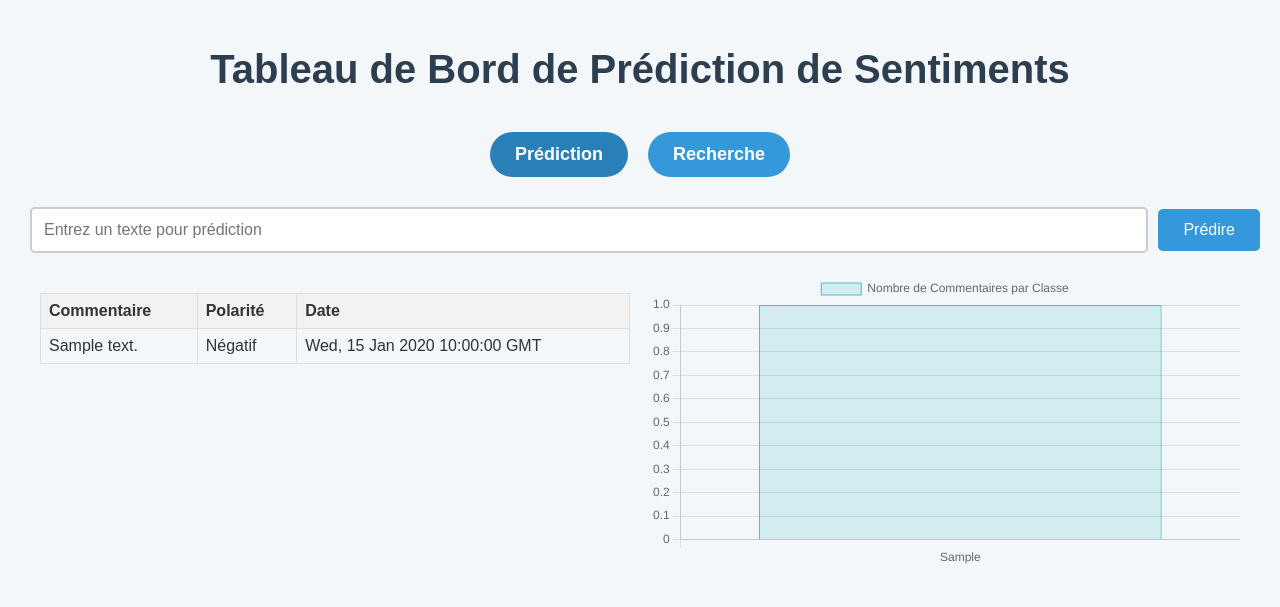
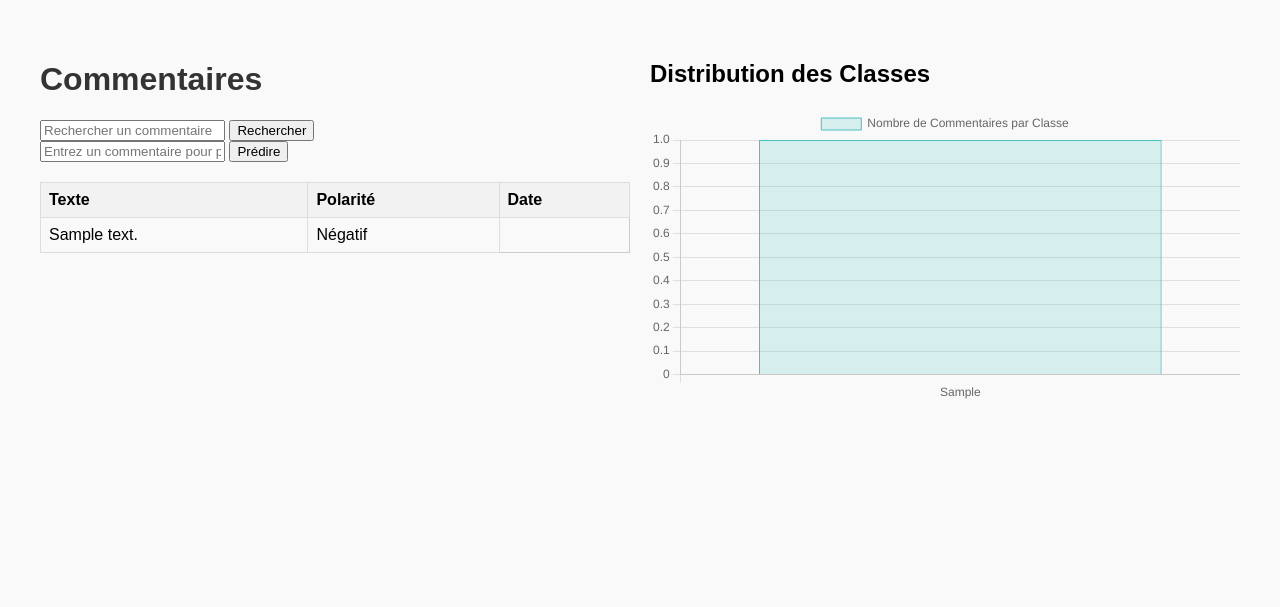
Before and after one commit to mouha07/bert-flask-app, a Flask app: page / in a window 1280 px wide. Shown: the top 607 px of the page. Run offline with Flask 3, Linux system fonts and the light colour scheme; tables that the repository leaves empty or names only in its code hold one stand-in row (values such as "Sample post"); data that the repository does not hold is empty.

Commit message:
Update index.html

```diff
--- a/templates/index.html
+++ b/templates/index.html
@@ -1,3 +1,4 @@
+
 <!DOCTYPE html>
 <html lang="fr">
 <head>
@@ -8,166 +9,43 @@
 
     <style>
         body {
-        font-family: 'Arial', sans-serif;
-        background-color: #f4f7fa;
-        margin: 0;
-        padding: 20px;
-        color: #333;
+            font-family: Arial, sans-serif;
+            margin: 20px;
+            background-color: #f9f9f9;
         }
-
-    h1 {
-        text-align: center;
-        color: #2c3e50;
-        font-size: 2.5em;
-        margin-bottom: 30px;
-    }
-
-    /* Section boutons */
-     /* Conteneur principal */
-    .container {
-        display: flex;
-        flex-direction: column;
-        width: 100%;
-        align-items: stretch; /* Élargir les éléments pour occuper la largeur */
-        gap: 20px; /* Espace entre les sections */
-    }
-
-    /* Section boutons */
-    .toggle-section {
-        display: flex;
-        justify-content: center; /* Centrer les boutons horizontalement */
-    }
-
-    .toggle-section button {
-        padding: 12px 25px;
-        font-size: 18px;
-        cursor: pointer;
-        background-color: #3498db;
-        color: white;
-        border: none;
-        border-radius: 30px;
-        margin: 10px;
-        transition: background-color 0.3s, transform 0.3s;
-        font-weight: bold;
-    }
-
-    .toggle-section button:hover {
-        background-color: #2980b9;
-        transform: scale(1.05);
-    }
-
-    .toggle-section button.active {
-        background-color: #2980b9;
-    }
-
-    /* Section d'input */
-    .input-section {
-        display: flex;
-        align-items: center; /* Centrer verticalement les éléments */
-        justify-content: space-between; /* Espacement égal entre les éléments */
-        flex-grow: 1; /* Permet aux sections d'occuper tout l'espace disponible */
-    }
-
-    .input-field {
-        flex: 1; /* Occupe l'espace restant */
-        padding: 12px;
-        margin: 0 10px; /* Marge entre le champ et le bouton */
-        border: 2px solid #ccc;
-        border-radius: 5px;
-        font-size: 16px;
-        box-sizing: border-box;
-        background-color: #fff;
-        transition: border 0.3s ease;
-    }
-
-    .input-field:focus {
-        border-color: #3498db;
-    }
-
-    /* Bouton action */
-    .action-button {
-        padding: 12px 25px;
-        background-color: #3498db;
-        color: white;
-        border: none;
-        border-radius: 5px;
-        font-size: 16px;
-        cursor: pointer;
-        transition: background-color 0.3s, transform 0.3s;
-    }
-
-    .action-button:hover {
-        background-color: #2980b9;
-        transform: scale(1.05);
-    }
-
-    /* Messages de résultat */
-    .result-message {
-        margin-top: 20px;
-        font-size: 1.2em;
-        font-weight: bold;
-        color: #2c3e50;
-    }
-
-    .error-message {
-        color: #e74c3c;
-        margin-top: 10px;
-        font-size: 1em;
-        font-weight: bold;
-    }
-
-    /* Sections */
-    .section {
-        margin-top: 30px;
-    }
-
-    .section input {
-        max-width: 500px;
-        margin: 0 auto;
-    }
-
         .dashboard {
             display: flex;
             justify-content: space-between;
             padding: 20px;
         }
 
-
-
-        /* Section des commentaires */
         .comments-section {
-            flex: 1;
-            margin-right: 20px;
+            flex: 1; /* Prend tout l'espace disponible */
+            margin-right: 20px; /* Marge à droite pour l'espacement */
         }
 
-        /* Table des commentaires */
+        .chart-section {
+            flex: 1; /* Prend tout l'espace disponible */
+        }
+
         .comments-table {
             width: 100%;
             border-collapse: collapse;
             margin-top: 20px;
         }
+
         .comments-table th, .comments-table td {
             border: 1px solid #ddd;
             padding: 8px;
             text-align: left;
         }
+
         .comments-table th {
             background-color: #f2f2f2;
         }
-
-        /* Autres éléments */
-        .loading {
-            font-style: italic;
-            color: #555;
+        h1 {
+            color: #333;
         }
-        .result-section {
-            margin-top: 20px;
-        }
-        .chart-section {
-            flex: 1; /* Prend tout l'espace disponible */
-        }
-
-
         #comments {
             margin-bottom: 20px;
         }
@@ -213,7 +91,6 @@
         .error-message {
             color: red;
         }
-
 
         .modal {
             display: none; /* Cacher la modale par défaut */
@@ -516,49 +393,7 @@
         }
     });
 }
-// Afficher la section sélectionnée et basculer le bouton actif
-    function showSection(section) {
-        const predictSection = document.getElementById("predict-section");
-        const searchSection = document.getElementById("search-section");
-        const togglePredict = document.getElementById("toggle-predict");
-        const toggleSearch = document.getElementById("toggle-search");
 
-        if (section === "predict") {
-            predictSection.style.display = "block";
-            searchSection.style.display = "none";
-            togglePredict.classList.add("active");
-            toggleSearch.classList.remove("active");
-        } else {
-            predictSection.style.display = "none";
-            searchSection.style.display = "block";
-            toggleSearch.classList.add("active");
-            togglePredict.classList.remove("active");
-        }
-    }
-
-    async function loadComments() {
-        const response = await fetch('/comments');
-        const comments = await response.json();
-        const commentsTableBody = document.getElementById("comments").querySelector("tbody");
-        commentsTableBody.innerHTML = '';
-        comments.forEach(comment => {
-            const row = document.createElement("tr");
-
-            const textCell = document.createElement("td");
-            textCell.innerText = comment.text;
-
-            const polarityCell = document.createElement("td");
-            polarityCell.innerText = comment.class == 1 ? 'Positif' : 'Négatif';
-
-            const dateCell = document.createElement("td");  // Colonne de date ajoutée
-            dateCell.innerText = comment.date; // Remplacez par le bon attribut pour la date
-
-            row.appendChild(textCell);
-            row.appendChild(polarityCell);
-            row.appendChild(dateCell); // Ajout de la cellule de date
-            commentsTableBody.appendChild(row);
-        });
-    }
 
 // // Fonction pour mettre à jour le graphique
 // function updateChart(distribution) {
@@ -603,51 +438,40 @@
 
 </head>
     <body>
-
-<h1>Tableau de Bord de Prédiction de Sentiments</h1>
-
-<div class="container">
-    <div class="toggle-section">
-        <button id="toggle-predict" class="toggle-button active" onclick="showSection('predict')">Prédiction</button>
-        <button id="toggle-search" class="toggle-button" onclick="showSection('search')">Recherche</button>
-    </div>
-
-    <!-- Section Prédiction -->
-    <div id="predict-section" class="input-section">
-        <input type="text" id="text-input" class="input-field" placeholder="Entrez un texte pour prédiction">
-        <button onclick="predict()" class="action-button">Prédire</button>
-        <div id="predicted-class" class="result-message"></div>
-        <div class="error-message" id="error-message" style="display:none;"></div>
-    </div>
-
-    <!-- Section Recherche -->
-    <div id="search-section" class="input-section" style="display:none;">
-        <input type="text" id="search-term" class="input-field" placeholder="Recherchez des commentaires">
-        <button onclick="searchComments()" class="action-button">Rechercher</button>
-    </div>
-</div>
-
-<!-- Section des commentaires et du graphique -->
     <div class="dashboard">
         <div class="comments-section">
-        <table class="comments-table" id="comments">
+            <h1>Commentaires</h1>
+            <div id="search-input">
+                <input type="text" id="search-term" placeholder="Rechercher un commentaire">
+                <button onclick="searchComments()">Rechercher</button>
+            </div>
+            <div id="text-input-container">
+                <input type="text" id="text-input" placeholder="Entrez un commentaire pour prédiction">
+                <button onclick="predict()">Prédire</button>
+                <div id="error-message" class="error-message" style="display:none;"></div>
+            </div>
+            <table id="comments" class="comments-table">
                 <thead>
                     <tr>
-                    <th>Commentaire</th>
+                        <th>Texte</th>
                         <th>Polarité</th>
-                    <th>Date</th>
+                        <th>Date</th> <!-- Nouvelle colonne pour la date -->
                     </tr>
                 </thead>
-            <tbody>
-                <!-- Les commentaires seront insérés ici dynamiquement -->
-            </tbody>
+                <tbody></tbody>
             </table>
         </div>
         <div class="chart-section">
+            <h2>Distribution des Classes</h2>
             <canvas id="classDistributionChart"></canvas>
         </div>
     </div>
-
+    <div id="modal" class="modal">
+        <div class="modal-content">
+            <span class="close-button" onclick="closeModal()">&times;</span>
+            <div id="result_view">Détails du commentaire...</div>
+        </div>
+    </div>
 </body>
 <!-- <body>
     <h1>Analyse de Sentiment</h1>
```
Lines whose indentation alone changed are shown as unchanged.
